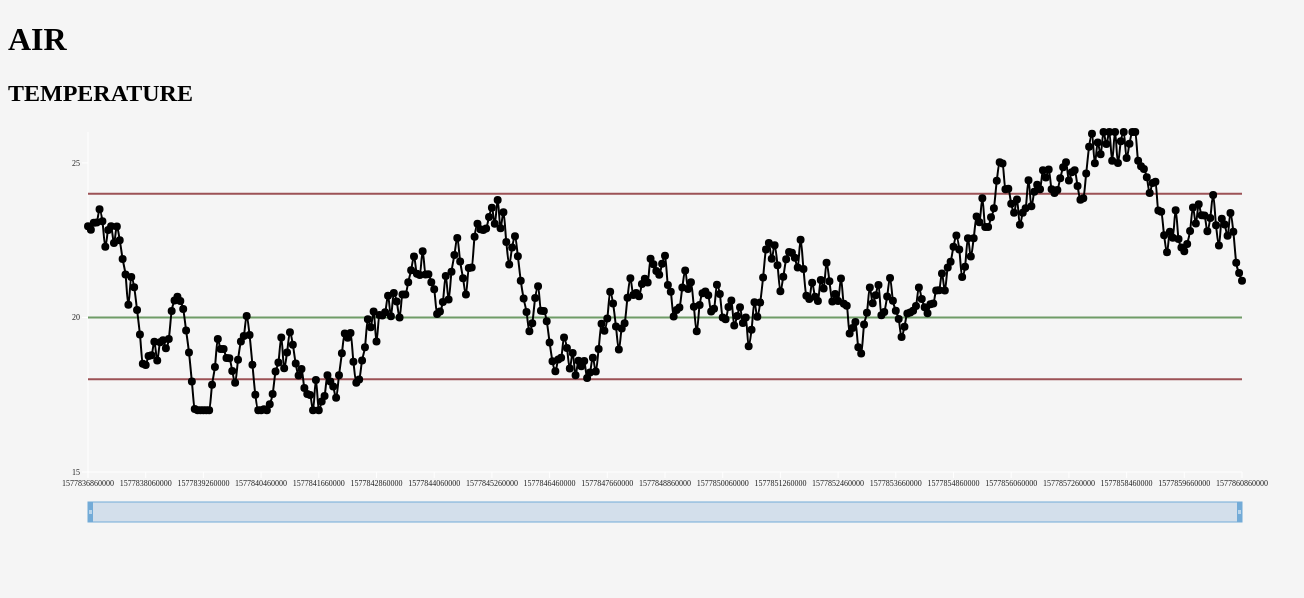
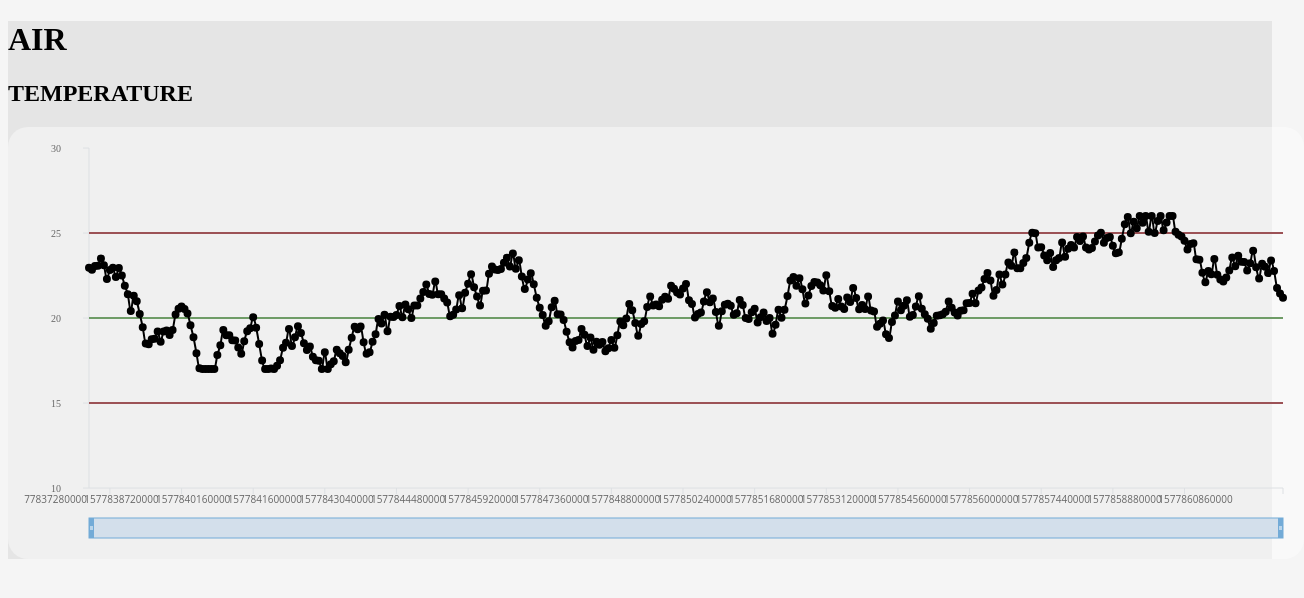
Before and after one commit to MirSzabo/Rechart-D3-library, a React (Create React App) app: page / in a window 1280 px wide. Shown: the top 598 px of the page, 1304 px wide, since content can reach past the window. Built offline with nearby package versions, Linux system fonts and the light colour scheme.

Commit message:
css added

```diff
--- /dev/null
+++ b/src/App.css
@@ -0,0 +1,9 @@
+.App {
+    background: #E5E5E5;
+}
+
+.chart-container {
+  background: rgba(255, 255, 255, 0.4);
+  border-radius: 20px;
+  padding: 1rem;
+}
--- a/src/App.js
+++ b/src/App.js
@@ -1,4 +1,5 @@
 import React from "react";
+import "./App.css";
 import {
   ResponsiveContainer,
   LineChart,
@@ -87,31 +88,45 @@ const App = () => {
         <h1>AIR</h1>
       </header>
       <h2 style={{ textAlign: "left" }}>TEMPERATURE</h2>
-      <ResponsiveContainer width={"100%"} height={400}>
+      <ResponsiveContainer
+        className="chart-container"
+        width={"100%"}
+        height={400}
+      >
         <LineChart
           data={shiso}
-          margin={{ top: 5, right: 30, left: 20, bottom: 5 }}
         >
           <XAxis
-            stroke="white"
+            stroke="#DDE0E3"
             dataKey="timestamp"
             domain={["dataMin", "dataMax"]}
             //interval={0}
-            tick={{ fontSize: 8, fill: "rgba(0, 0, 0, 0.87)" }}
+            tick={{
+              transform: "translate(-60, 0)",
+              fontFamily: "Open Sans",
+              textAlign: "right",
+              lineHeight: "10px",
+              fontSize: 10,
+              fill: "#666666"
+            }}
           />
           <YAxis
-            stroke="white"
+            stroke="#DDE0E3"
             type="number"
             domain={["dataMin", "dataMax"]}
             //domain={[0, 30]}
-            tick={{ fontSize: 8, fill: "rgba(0, 0, 0, 0.87)" }}
+            tick={{
+              transform: "translate(-20, 0)",
+              fontSize: 10,
+              fill: "#666666"
+            }}
             fill="none"
-            ticks={[15, 20, 25]}
+            ticks={[10, 15, 20, 25, 30]}
           />
           <Tooltip />
           <ReferenceLine y={20} stroke="#6F9C67" strokeWidth={2} />
-          <ReferenceLine y={18} stroke="#9C5256" strokeWidth={2} />
-          <ReferenceLine y={24} stroke="#9C5256" strokeWidth={2} />
+          <ReferenceLine y={15} stroke="#9C5256" strokeWidth={2} />
+          <ReferenceLine y={25} stroke="#9C5256" strokeWidth={2} />
           <Line
             type="monotone"
             name="Temperature"
@@ -121,7 +136,14 @@ const App = () => {
             fill="black"
             strokeWidth={2}
           />
-          <Brush fill="#EBECF0" stroke="#73ABD7" width={"100%"} height={20} />
+          <Brush
+            fill="#EBECF0"
+            slideOpacity={0.5}
+            backgroundFill="red"
+            stroke="#73ABD7"
+            width={"100%"}
+            height={20}
+          />
         </LineChart>
       </ResponsiveContainer>
     </div>
```
